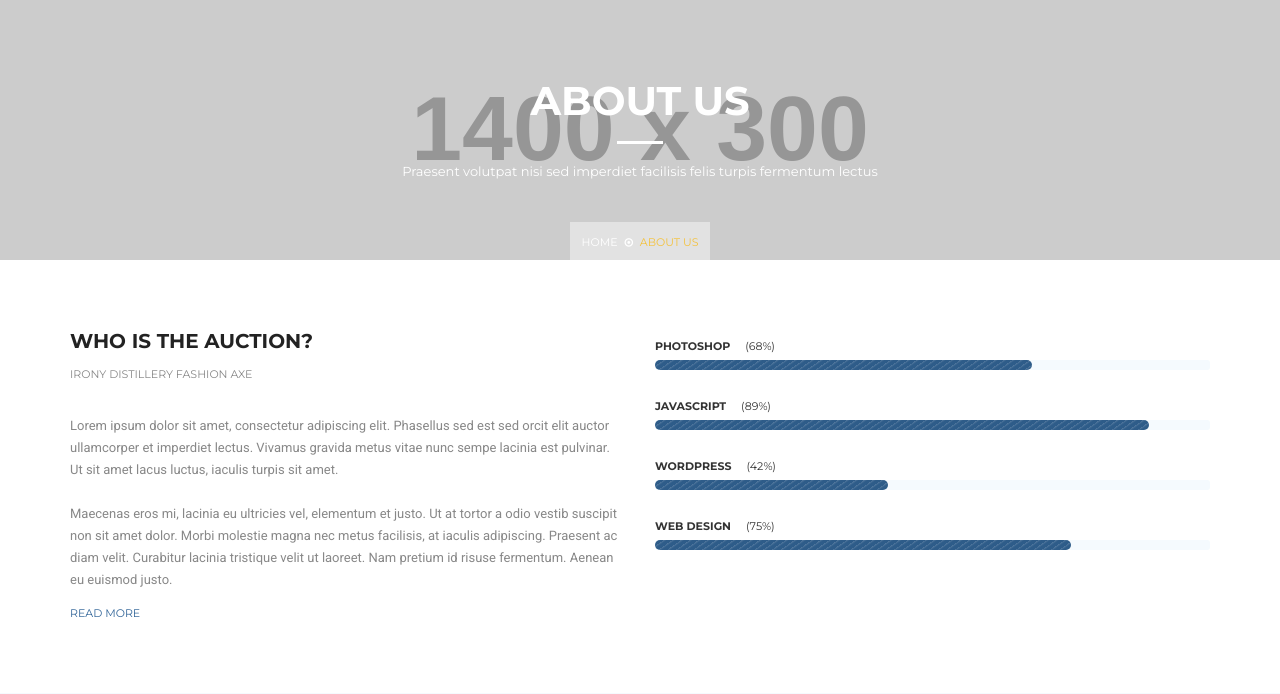
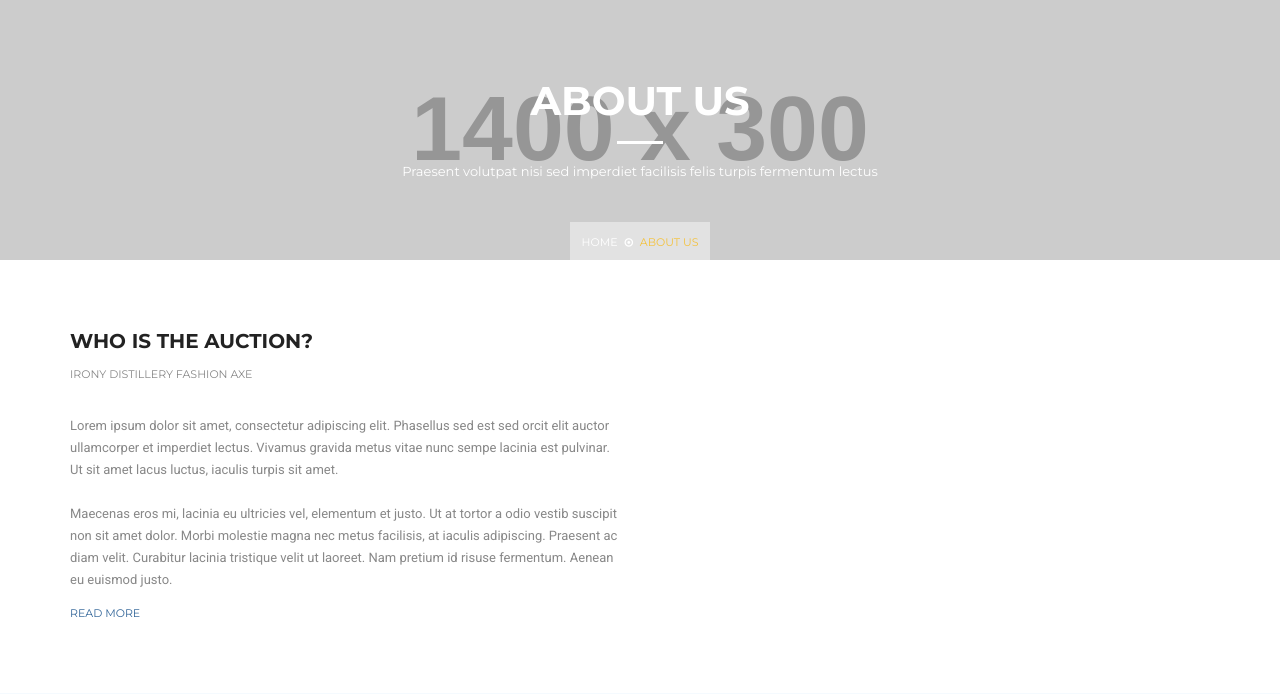
Before and after one commit to Karthik3105/CarDealer, a Django app: page /about in a window 1280 px wide. Shown: the part 153-847 px from the top of the page. Run offline with Django 4.2, Linux system fonts and the light colour scheme; the visitor is signed in with stand-in values (Sample User, id 1); grey boxes labelled with a size stand in for pictures from a placeholder-image service; some libraries are stand-ins or nearby versions.

Commit message:
Update about.html

```diff
--- a/templates/about.html
+++ b/templates/about.html
@@ -171,6 +171,14 @@
 									<li><a href="about">About Us</a></li>
 									<li><a href="services">Services</a></li>
 
+									{% if user.is_authenticated %}
+
+									<li><a href="mybids">My Bids</a></li>
+
+                         {% else %}
+
+
+                          {% endif %}
 									<li>
 										<div>
 											<div id="google_translate_element"></div>
@@ -228,28 +236,7 @@
 									</div>
 								</div>
 							</div>
-							<div class="col-md-6">
-								<div class="right-content">
-									<div class="skill-bars">
-										<div class="skillbar clearfix " data-percent="68%">
-											<div class="skillbar-title"><h6>Photoshop</h6><span>(68%)</span></div>
-											<div class="skillbar-bar" style="background: repeating-linear-gradient(145deg,#51779d,#2e5c89 2px,#2e5c89 5px,#2e5c89 5px);"></div>
-										</div>
-										<div class="skillbar clearfix " data-percent="89%">
-											<div class="skillbar-title"><h6>Javascript</h6><span>(89%)</span></div>
-											<div class="skillbar-bar" style="background: repeating-linear-gradient(145deg,#51779d,#2e5c89 2px,#2e5c89 5px,#2e5c89 5px);"></div>
-										</div>
-										<div class="skillbar clearfix " data-percent="42%">
-											<div class="skillbar-title"><h6>Wordpress</h6><span>(42%)</span></div>
-											<div class="skillbar-bar" style="background: repeating-linear-gradient(145deg,#51779d,#2e5c89 2px,#2e5c89 5px,#2e5c89 5px);"></div>
-										</div>
-										<div class="skillbar clearfix " data-percent="75%">
-											<div class="skillbar-title"><h6>Web design</h6><span>(75%)</span></div>
-											<div class="skillbar-bar" style="background: repeating-linear-gradient(145deg,#51779d,#2e5c89 2px,#2e5c89 5px,#2e5c89 5px);"></div>
-										</div>
-									</div>
-								</div>
-							</div>
+
 						</div>
 					</div>
 				</section>
@@ -449,10 +436,9 @@
 								<div class="right-content">
 									<ul>
 										<li><a href="#"><i class="fa fa-facebook"></i></a></li>
-										<li><a href="#"><i class="fa fa-flickr"></i></a></li>
+										<li><a href="#"><i class="fa fa-linkedin"></i></a></li>
 										<li><a href="#"><i class="fa fa-twitter"></i></a></li>
-										<li><a href="#"><i class="fa fa-dribbble"></i></a></li>
-										<li><a href="#"><i class="fa fa-skype"></i></a></li>
+
 									</ul>
 								</div>
 							</div>
@@ -533,7 +519,24 @@
 							<li><a href="index">Home</a></li>
 							<li><a href="about">About Us</a></li>
 							<li><a href="services">Services</a></li>
+							<div class="dropdown">
+								<!-- <button onclick="myFunction()" class="dropbtn">Dropdown</button> -->
+								<i class="fa fa-user icon dropbtn" onclick="myFunction()"></i>
+								<div id="myDropdown" class="dropdown-content">
+									{% if user.is_authenticated %}
+								   <a href="logout">LogOut</a>
+								   <a href="password_reset">Forgot Password</a>
 
+
+								   {% else %}
+								   <a href="login">Login</a>
+								   <a href="password_reset">Forgot Password</a>
+
+								   {% endif %}
+
+
+								</div>
+							  </div>
 
 						</ul>
 					</nav>
```
